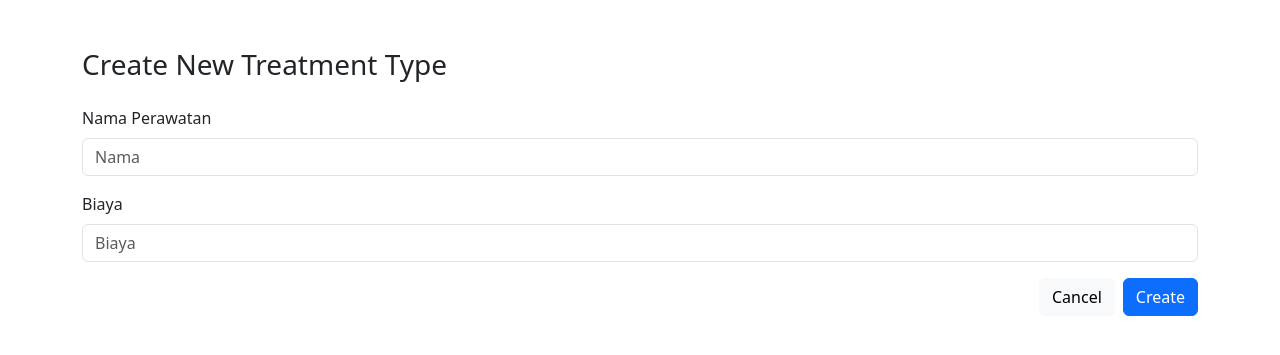
After one commit to Felixsimbolon/pet-clinic, a Django app: page /manajemen_perawatan/create/ in a window 1280 px wide. The commit adds this page. Shown: the top 355 px of the page. Run offline with Django 5.2, Linux system fonts and the light colour scheme.

Commit message:
done fitur manajemen_perawatan and fix delete fitur pemberian_obat

```diff
--- /dev/null
+++ b/manajemen_perawatan/templates/create_treatment_type.html
@@ -0,0 +1,27 @@
+{% extends 'base.html' %}
+{% block title %}Create New Treatment Type{% endblock %}
+{% block content %}
+<h1 class="h3 mb-4">Create New Treatment Type</h1>
+
+{% if error %}
+  <div class="alert alert-danger">{{ error }}</div>
+{% endif %}
+
+<form method="post" novalidate>
+  {% csrf_token %}
+  <div class="mb-3">
+    <label for="nama" class="form-label">Nama Perawatan</label>
+    <input type="text" id="nama" name="nama"
+           class="form-control" placeholder="Nama" required>
+  </div>
+  <div class="mb-3">
+    <label for="biaya" class="form-label">Biaya</label>
+    <input type="number" id="biaya" name="biaya"
+           class="form-control" placeholder="Biaya" required>
+  </div>
+  <div class="d-flex justify-content-end">
+    <a href="{% url 'treatment_list' %}" class="btn btn-light me-2">Cancel</a>
+    <button type="submit" class="btn btn-primary">Create</button>
+  </div>
+</form>
+{% endblock %}
--- a/manajemen_perawatan/urls.py
+++ b/manajemen_perawatan/urls.py
@@ -0,0 +1,9 @@
+from django.urls import path
+from . import views
+
+urlpatterns = [
+    path('',                      views.list_treatment_types, name='treatment_list'),
+    path('create/',               views.create_treatment_type, name='treatment_create'),
+    path('update/<str:kode>/',    views.update_treatment_type, name='treatment_update'),
+    path('delete/<str:kode>/',    views.delete_treatment_type, name='treatment_delete'),
+]
--- a/manajemen_perawatan/views.py
+++ b/manajemen_perawatan/views.py
@@ -1,3 +1,136 @@
-from django.shortcuts import render
+from django.shortcuts import render, redirect
+from django.db import connection
+import re
 
-# Create your views here.
+def list_treatment_types(request):
+    with connection.cursor() as cursor:
+        cursor.execute("SET search_path TO pet_clinic;")
+        cursor.execute("""
+            SELECT kode_perawatan, nama_perawatan, biaya_perawatan
+            FROM perawatan
+            ORDER BY kode_perawatan;
+        """)
+        rows = cursor.fetchall()
+
+    treatments = [
+        {
+            'kode': kode,
+            'nama': nama,
+            'biaya_str': f"Rp{biaya:,.0f}".replace(',', '.'),
+        }
+        for kode, nama, biaya in rows
+    ]
+
+    return render(request, 'list_treatment_types.html', {
+        'treatments': treatments
+    })
+
+
+def create_treatment_type(request):
+    error = None
+    if request.method == 'POST':
+        nama  = request.POST['nama']
+        biaya = request.POST['biaya']
+
+        if not nama or not biaya.isdigit():
+            error = "Nama harus diisi dan Biaya harus angka bulat"
+        else:
+            biaya = int(biaya)
+            with connection.cursor() as cursor:
+                cursor.execute("SET search_path TO pet_clinic;")
+
+                cursor.execute("""
+                    SELECT kode_perawatan
+                    FROM perawatan
+                    ORDER BY kode_perawatan DESC
+                    LIMIT 1
+                """)
+                last = cursor.fetchone()
+                if last:
+                    m = re.search(r'TRM(\d+)', last[0])
+                    num = int(m.group(1)) + 1 if m else 1
+                else:
+                    num = 1
+                kode_baru = f"TRM{num:03d}"
+
+                cursor.execute("""
+                    INSERT INTO perawatan (kode_perawatan, nama_perawatan, biaya_perawatan)
+                    VALUES (%s, %s, %s)
+                """, [kode_baru, nama, biaya])
+
+            return redirect('treatment_list')
+
+    return render(request, 'create_treatment_type.html', {
+        'error': error
+    })
+
+
+def update_treatment_type(request, kode):
+    error = None
+    if request.method == 'POST':
+        nama  = request.POST['nama']
+        biaya = request.POST['biaya']
+
+        if not nama or not biaya.isdigit():
+            error = "Nama harus diisi dan Biaya harus angka bulat"
+        else:
+            biaya = int(biaya)
+            with connection.cursor() as cursor:
+                cursor.execute("SET search_path TO pet_clinic;")
+
+                cursor.execute("""
+                    UPDATE perawatan
+                    SET nama_perawatan = %s, biaya_perawatan = %s
+                    WHERE kode_perawatan = %s
+                """, [nama, biaya, kode])
+            return redirect('treatment_list')
+
+    else:
+        with connection.cursor() as cursor:
+            cursor.execute("SET search_path TO pet_clinic;")
+
+            cursor.execute("""
+                SELECT nama_perawatan, biaya_perawatan
+                FROM perawatan
+                WHERE kode_perawatan = %s
+            """, [kode])
+            row = cursor.fetchone()
+        if row:
+            nama, biaya = row
+        else:
+            nama, biaya = '', 0
+
+    return render(request, 'update_treatment_type.html', {
+        'kode': kode,
+        'nama': nama,
+        'biaya': biaya,
+        'error': error
+    })
+
+
+def delete_treatment_type(request, kode):
+    if request.method == 'POST':
+        with connection.cursor() as cursor:
+            cursor.execute("SET search_path TO pet_clinic;")
+
+            cursor.execute("""
+                DELETE FROM perawatan
+                WHERE kode_perawatan = %s
+            """, [kode])
+        return redirect('treatment_list')
+
+    with connection.cursor() as cursor:
+        cursor.execute("SET search_path TO pet_clinic;")
+
+        cursor.execute("""
+            SELECT nama_perawatan
+            FROM perawatan
+            WHERE kode_perawatan = %s
+        """, [kode])
+        row = cursor.fetchone()
+    nama = row[0] if row else ''
+
+    return render(request, 'confirm_delete_treatment_type.html', {
+        'kode': kode,
+        'nama': nama
+    })
--- a/pet_clinic/settings.py
+++ b/pet_clinic/settings.py
@@ -47,6 +47,7 @@ INSTALLED_APPS = [
     'django.contrib.staticfiles',
     'kunjungan_perawatan',
     'pemberian_obat',
+    'manajemen_perawatan',
 ]
 
 MIDDLEWARE = [
--- a/pet_clinic/urls.py
+++ b/pet_clinic/urls.py
@@ -20,5 +20,6 @@ from django.urls import path,include
 urlpatterns = [
     path('admin/', admin.site.urls),
     path('perawatan/',include('kunjungan_perawatan.urls')),
-    path('pemberian_obat/', include('pemberian_obat.urls'))
+    path('pemberian_obat/', include('pemberian_obat.urls')),
+    path('manajemen_perawatan/', include('manajemen_perawatan.urls'))
 ]
```
Also changed, not shown: manajemen_perawatan/templates/confirm_delete_treatment_type.html (added, +20 -0 lines), manajemen_perawatan/templates/list_treatment_types.html (added, +40 -0 lines), manajemen_perawatan/templates/update_treatment_type.html (added, +31 -0 lines), pemberian_obat/templates/confirm_delete.html (+4 -3 lines), pemberian_obat/views.py (+6 -9 lines).
